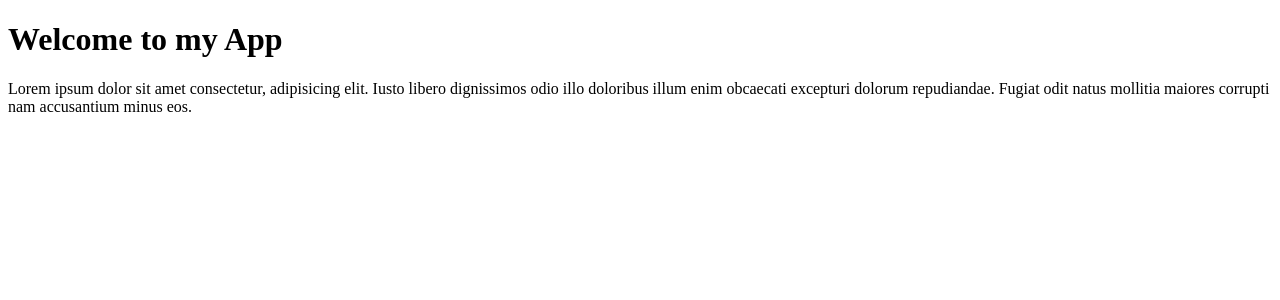
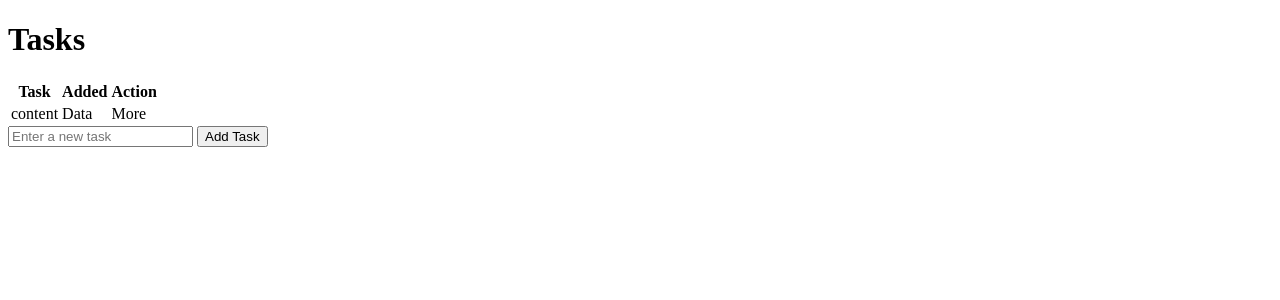
Before and after one commit to kiganyamburu/Todo-App, a Flask app: template templates/index.html in a window 1280 px wide. Shown: the top 300 px of the page. Run offline with Flask 3, Linux system fonts and the light colour scheme; the template is opened without the code that fills it, so the values that code supplies are empty.

Commit message:
feat(index.html):created tables and form

```diff
--- a/app.py
+++ b/app.py
@@ -1,6 +1,7 @@
-from flask import Flask
+from flask import Flask, render_template
 from flask_scss import Scss
 from flask_sqlalchemy import SQLAlchemy
+
 
 
 # my app
@@ -8,7 +9,7 @@ app = Flask(__name__)
 
 @app.route("/")
 def index():
-    return "HELLO WORLD"
+    return render_template('index.html')
 
 
 if __name__ in"__main__":
--- /dev/null
+++ b/static/styles.css
@@ -0,0 +1,3 @@
+Body{
+    background-color: white;
+}
--- a/templates/index.html
+++ b/templates/index.html
@@ -3,11 +3,29 @@
 <head>
     <meta charset="UTF-8">
     <meta name="viewport" content="width=device-width, initial-scale=1.0">
+    <link rel="stylesheet" href="{{ url_for('static', filename='styles.css') }}">
     <title>My App</title>
 </head>
 <body>
-    <h1>Welcome to my App</h1>
-    <p>Lorem ipsum dolor sit amet consectetur, adipisicing elit. Iusto libero dignissimos odio illo doloribus illum enim obcaecati excepturi dolorum repudiandae. Fugiat odit natus mollitia maiores corrupti nam accusantium minus eos.</p>
+    <div class="container">
+        <h1>Tasks</h1>
+        <table>
+            <tr>
+                <th>Task</th>
+                <th>Added</th>
+                <th>Action</th>
+            </tr>
+            <tr>
+                <td>content</td>
+                <td>Data</td>
+                <td>More</td>
+            </tr>
+        </table>
+        <form action="">
+            <input type="text" name="task" id="" placeholder="Enter a new task"/>
+            <input type="submit" value="Add Task" id="btn_add"/>
 
+        </form>
+    </div>
 </body>
 </html>
```
